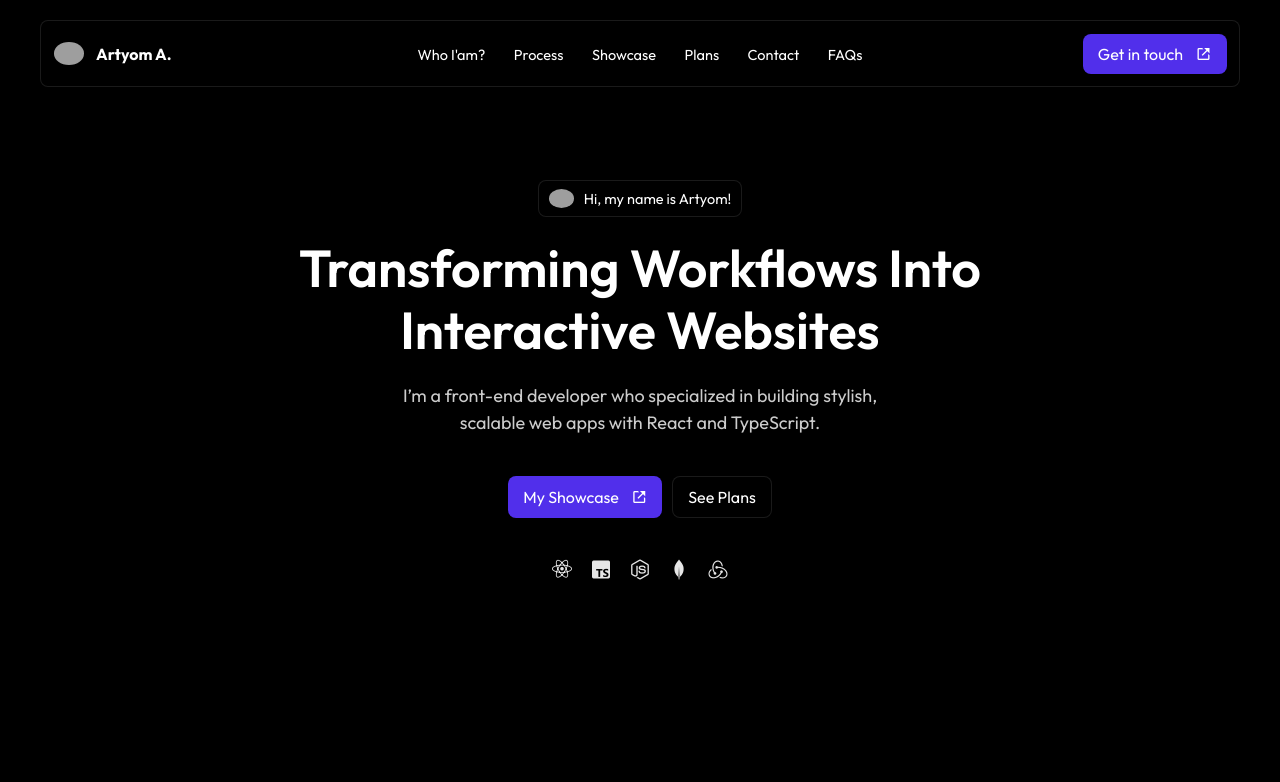
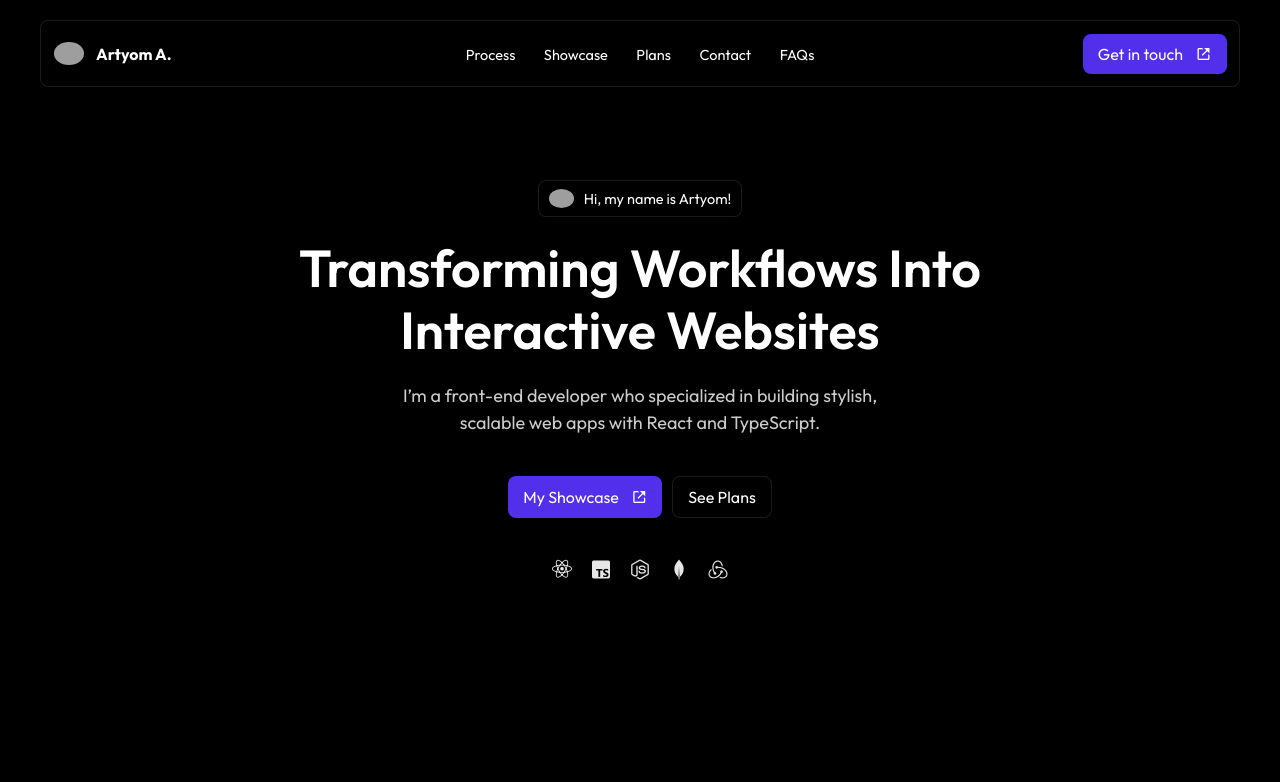
Before and after one commit to artyomagadzhanyan421/artyom-agadzhanyan, a React (Vite) app: page / in a window 1280 px wide. Shown: the top 782 px of the page. Built offline with nearby package versions, Linux system fonts and the light colour scheme; grey boxes are pictures that could not be loaded.

Commit message:
remove navabar link

```diff
--- a/src/components/Navbar.tsx
+++ b/src/components/Navbar.tsx
@@ -9,7 +9,6 @@ function Navbar() {
                     <span>Artyom A.</span>
                 </a>
                 <ul>
-                    <li><a href="#about">Who I'am?</a></li>
                     <li><a href="#process">Process</a></li>
                     <li><a href="#showcase">Showcase</a></li>
                     <li><a href="#plans">Plans</a></li>
```
